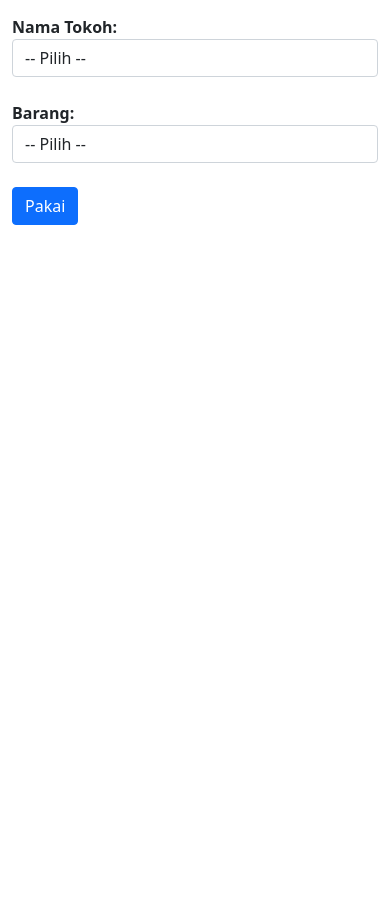
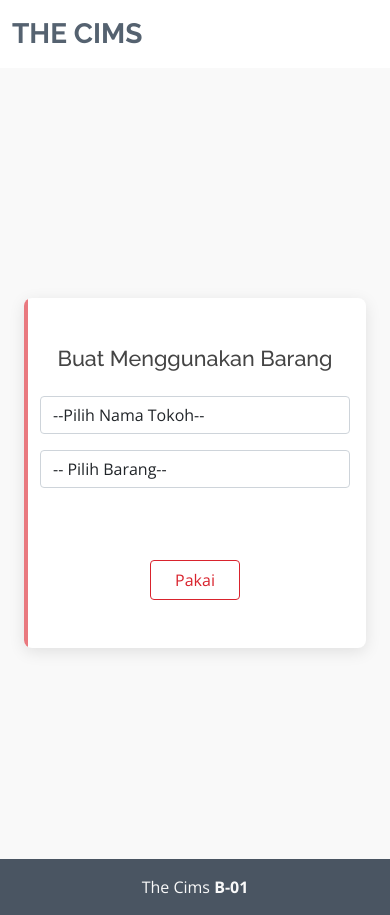
Before and after one commit to marthanatasha/tk-basdat-b01-the-cims, a Django app: template menggunakan_barang/templates/create_menggunakan_barang.html in a window 390 px wide. Before the commit the page ends 225 px from the top, so only its background shows below. Run offline with Django 4.2, Linux system fonts and the light colour scheme; the template is opened without the code that fills it, so the values that code supplies are empty; some libraries are stand-ins or nearby versions.

Commit message:
Implement create menggunakan barang

```diff
--- a/menggunakan_barang/templates/create_menggunakan_barang.html
+++ b/menggunakan_barang/templates/create_menggunakan_barang.html
@@ -1,32 +1,54 @@
-<!DOCTYPE html>
-<html lang="en">
-<head>
-  <meta charset="UTF-8">
-    <title>Create Menggunakan Barang</title>
-    <link href="https://cdn.jsdelivr.net/npm/bootstrap@5.1.3/dist/css/bootstrap.min.css" rel="stylesheet" integrity="sha384-1BmE4kWBq78iYhFldvKuhfTAU6auU8tT94WrHftjDbrCEXSU1oBoqyl2QvZ6jIW3" crossorigin="anonymous">
-    <script src="https://ajax.googleapis.com/ajax/libs/jquery/3.5.1/jquery.min.js"></script>
-</head>
-<body>
-<div class="container-md" style="margin-top: 15px;">
-  <form action="#"  method="post">
+{% extends "navbar.html" %}
+{% load static %}
+{% block content %}
+<div class="container-fluid" style="height: 76vh; display: flex; align-items: center; justify-content: center; padding-bottom: 3%;">
+    <div class="container">
+        <div class="row d-flex justify-content-center">
+            <div class="col-md-5">
+                <div class="new_card p-3 py-5">
+                    <div class="d-flex justify-content-center mb-3">
+                        <h4 class="text-center">Buat Menggunakan Barang</h4>
+                    </div>
+                  <div text-center>
+                    {% for message in messages %}
+                      <div class="container-fluid p-0">
+                       <div class="alert {{ message.tags }} alert-dismissible" role="alert">
+                          {{ message }}
+                        </div>
+                      </div>
+                    {% endfor %}
+                  </div>
+                  <form action="{% url 'create_menggunakan_barang' %}"  method="post">
                     {% csrf_token %}
                     <div class="form-group">
-      <label for="nama_tokoh"><b>Nama Tokoh: </b></label>
+                      <div class="row mt-3 d-flex justify-content-center">
+                          <div class="col-md-6">
                             <select id="nama_tokoh" name="nama_tokoh" class="form-control">
-          <option value="">-- Pilih --</option>
+                              <option value="">--Pilih Nama Tokoh--</option>
                               {% for t in tokoh %}
                               <option value="{{t | first}}">{{t | first}}</option>
                               {% endfor %}
+                            </select>
+                          </div>
+                      </div>
+                    </div>
+                    <div class="form-group">
+                      <div class="row mt-3 d-flex justify-content-center">
+                          <div class="col-md-6">
+                            <select id="barang" name="barang" class="form-control">
+                              <option value="">-- Pilih Barang--</option>
                             </select><br>
-      <div>
-      <div class="form-group">
-        <label for="barang"><b>Barang: </b></label>
-        <select id="barang" name="barang" class="form-control">
-          <option value="">-- Pilih --</option>
-        </select><br>
-      <div>
-    <button type="submit" class="btn btn-primary">Pakai</button>
+                          </div>
+                      </div>
+                    </div>
+                    <div class="mt-5 text-center buttons">
+                      <button class="btn px-4" type="submit" value="Pakai">Pakai</button>
+                  </div>
                   </form>
+                </div>
+            </div>
+        </div>
+    </div>
 </div>
 <script type="text/javascript">
   $("#nama_tokoh").change(function(){
@@ -39,7 +61,7 @@
       success:function(data){
         data = data["barang"];
         $("#barang").empty();
-        $("#barang").append("<option value=''>-- Pilih --</option>");
+        $("#barang").append("<option value=''>-- Pilih Barang --</option>");
         for(var i=0; i<data.length; i++){
           $("#barang").append("<option value='"+data[i][0]+"'>"+data[i][0]+"</option>");
         }
@@ -47,6 +69,4 @@
     });
   });
 </script>
-</body>
-<script src="https://cdn.jsdelivr.net/npm/bootstrap@5.1.3/dist/js/bootstrap.bundle.min.js" integrity="sha384-ka7Sk0Gln4gmtz2MlQnikT1wXgYsOg+OMhuP+IlRH9sENBO0LRn5q+8nbTov4+1p" crossorigin="anonymous"></script>
-</html>
+{% endblock %}
```
Also changed, not shown: menggunakan_barang/views.py (+29 -1 lines). Lines whose indentation alone changed are shown as unchanged.
